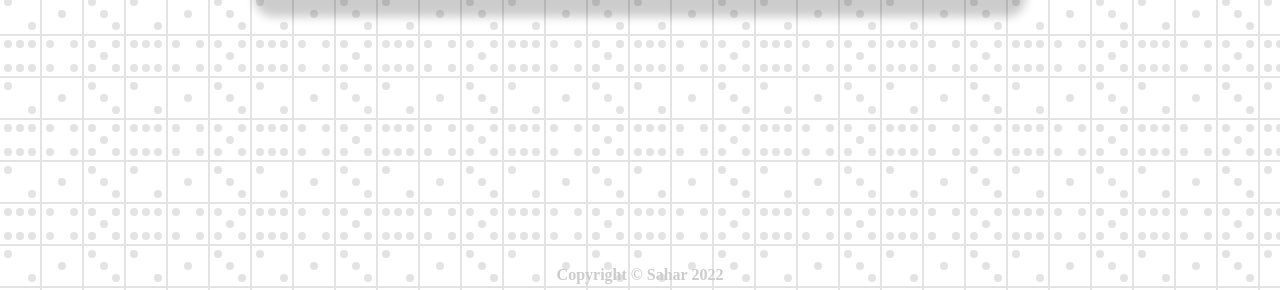
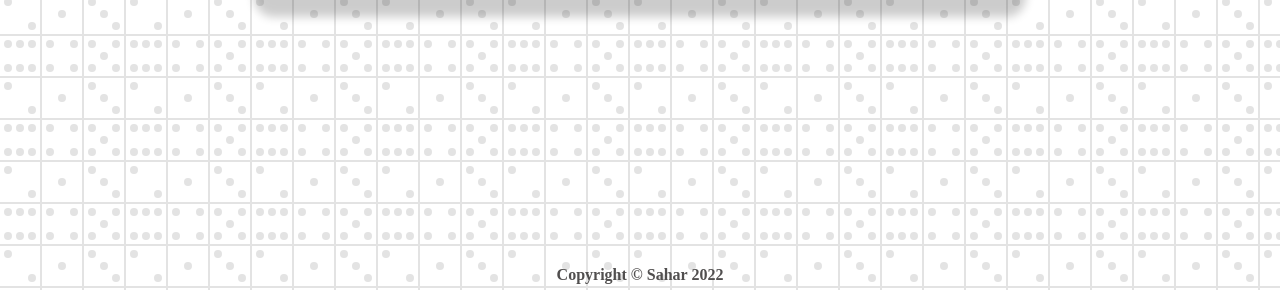
Before and after one commit to Sahar11/quotes-generator, a plain HTML site: page index.html in a window 1280 px wide. Shown: the part 510-800 px from the top of the page. Drawn offline with Linux system fonts and the light colour scheme.

Commit message:
edit footer style

```diff
--- a/style.css
+++ b/style.css
@@ -110,7 +110,7 @@ footer {
 }
 
 footer p {
-  color: #ccc;
+  color: rgb(81, 79, 79);
 }
 
 /* Media Query: Tablet or Smaller */
```
